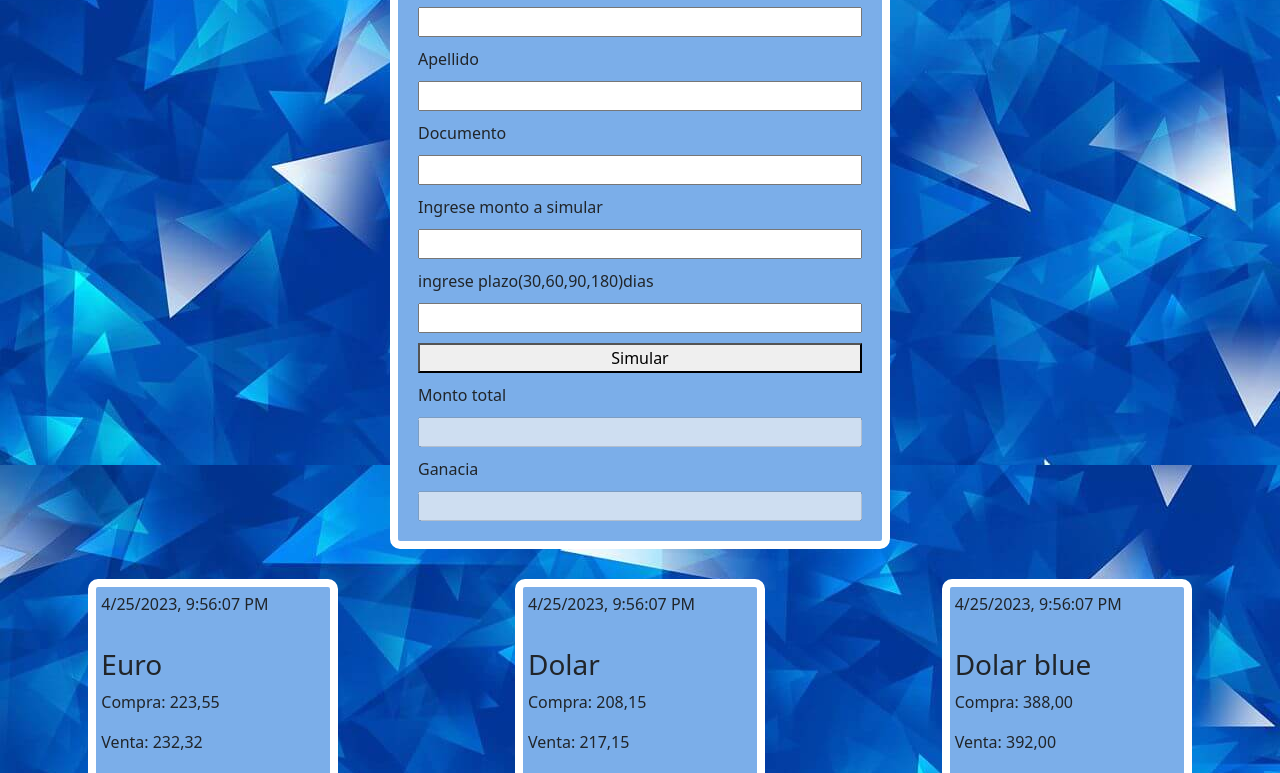
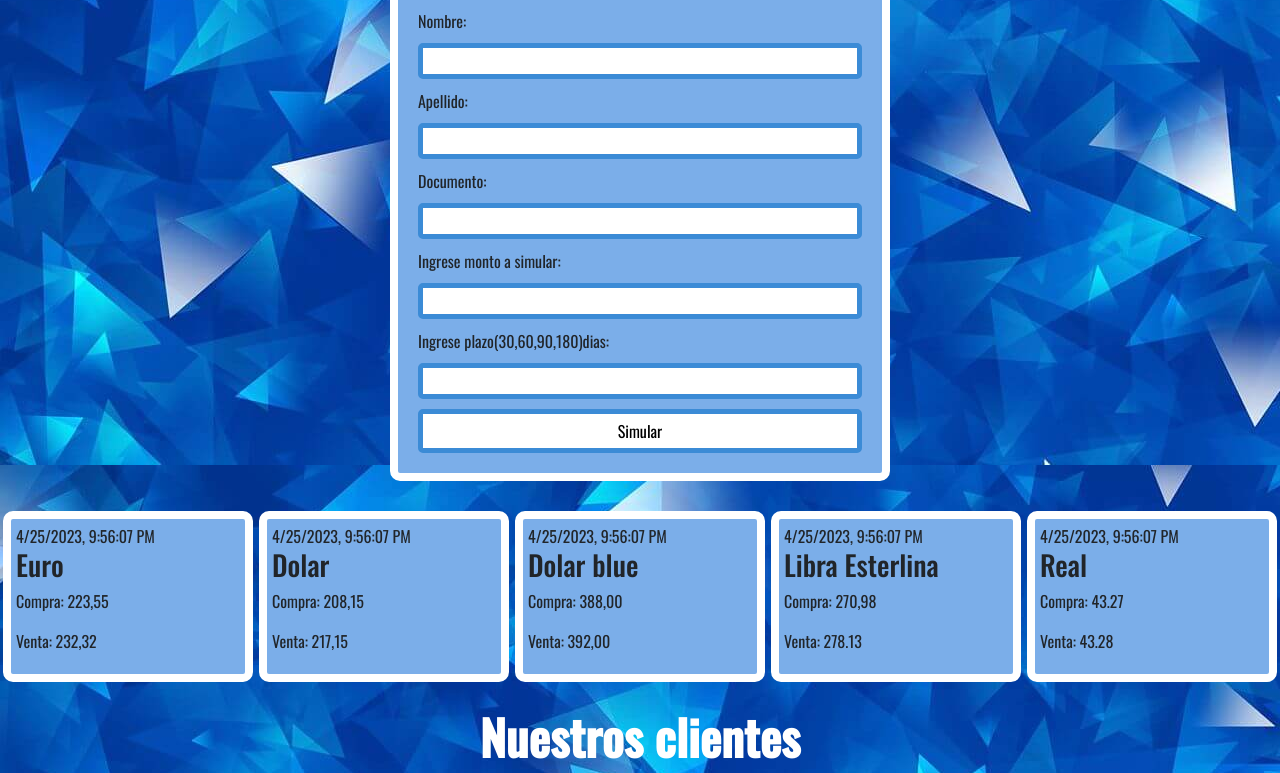
Before and after one commit to hectorlehmann/banco_argentina_proyecto_js, a plain HTML site: page index.html in a window 1280 px wide. Shown: the part 735-1508 px from the top of the page. Drawn offline with nearby package versions, Linux system fonts and the light colour scheme.

Commit message:
octava version

```diff
--- a/css/style.css
+++ b/css/style.css
@@ -107,6 +107,8 @@ html{height: 100%;}
 }
 
 .formatoFormulario{
+
+
         background-color: #7baee9;
         display: flex;
         flex-direction: column;
@@ -117,22 +119,57 @@ html{height: 100%;}
         margin: 20px auto;
         gap: 10px;
         border-radius: 10px;
+        font-family: 'Oswald', sans-serif;
+}
+
+.formatoFormulario input{
+        border: 5px solid rgb(59, 139, 214);
+        border-radius: 5px;
+        outline: none;
+}
+
+.boton{
+        background-color: white;
+        padding: 5px 10px;
+}
+
+.boton:hover{
+        background-color: #7baee9;
+        border: 5px solid white;
 }
 
 #contenedorDivisas{
         display: flex;
         flex-wrap: wrap;
+
 }
 .tarjetaEstiloDivisas{
+
+        font-family: 'Oswald', sans-serif;
         background-color: #7baee9;
         max-width: 250px;
         min-width: 250px;
         border: 0.5rem solid white;
         border-radius: 10px;
         padding: 5px;
-        margin: 10px auto;
+        margin: 10px auto ;
         display: flex;
-        flex-direction: column
+        flex-direction: column;
+
+
+
+
+
+}
+
+#segundoformulario{
+        display: none;
+}
+
+.aclaracionImportante{
+        color: red;
+        font-size: 15px;
+        font-style: italic;
 }
 
 /*footer*/
--- a/index.html
+++ b/index.html
@@ -70,32 +70,35 @@
 
 
       <section>
-        <h2>Simulador de plazo fijo</h2>
+        <h2 class="tituloTestimonio">Simulador de plazo fijo</h2>
         <form id="formulario" class="formatoFormulario">
 
-          <label for="">Nombre</label>
+          <label for="">Nombre:</label>
           <input type="text" name="nombre" required>
 
-          <label for="">Apellido</label>
+          <label for="">Apellido:</label>
           <input type="text" name="apellido" required>
 
-          <label for="">Documento</label>
+          <label for="">Documento:</label>
           <input type="number" name="documento" required>
 
 
-          <label for="">Ingrese monto a simular</label>
+          <label for="">Ingrese monto a simular:</label>
           <input id="monto" type="number" name="monto" required>
-          <label for="">ingrese plazo(30,60,90,180)dias</label>
-          <input type="text" id="dias" name="dias" required >
-
-          <button id="simular" type="button">Simular</button>
+          <label for="">Ingrese plazo(30,60,90,180)dias:</label>
+          <input type="text" id="dias" name="dias" required>
 
 
-          <label for="">Monto total</label>
-          <input type="text" id="montoTotal" disabled>
-          <label for="">Ganacia</label>
-          <input type="text" id="ganacia" disabled>
+          <input class="boton" type="submit" value="Simular" onclick="mostrarFormulario()">
 
+        </form>
+
+        <form  id="segundoformulario" class="formatoFormulario" >
+        <label for="">Monto total:</label>
+        <input type="text" id="montoTotal" disabled>
+        <label for="">Interes ganado:</label>
+        <input type="text" id="ganacia" disabled>
+        <p class="aclaracionImportante">*Aclaracion importante: TNA = 81% - Tené en cuenta que si tu stock de plazo fijo supera $10.000.000 o si contás con un crédito con tasa subsidiada, la TNA puede cambiar. Para más información contacta con nosotros</p>
         </form>
       </section>
 
--- a/js/main.js
+++ b/js/main.js
@@ -298,82 +298,103 @@ const datosClientes = []
 formulario.addEventListener("submit", (elemento) => {
     elemento.preventDefault()
     const datos = {
-         nombre : elemento.target.children["nombre"].value,
-         apellido : elemento.target.children["apellido"].value,
-         documento : elemento.target.children["documento"].value,
-         monto : elemento.target.children["monto"].value,
-         dias : elemento.target.children["dias"].value
+        nombre: elemento.target.children["nombre"].value,
+        apellido: elemento.target.children["apellido"].value,
+        documento: elemento.target.children["documento"].value,
+        monto: elemento.target.children["monto"].value,
+        dias: elemento.target.children["dias"].value
+
     }
+
     datosClientes.push(datos)
+    simular()
+    localStorage.setItem("datosClientes", JSON.stringify(datosClientes))
     formulario.reset()
     console.log(datosClientes)
 
 })
 
-const  interes = 0.78
+const interes = 0.81
 const montoTotal = document.getElementById("montoTotal")
 const ganancia = document.getElementById("ganacia")
-const simular = document.getElementById("simular")
- simular.addEventListener("click", () =>{
+
+
+const simular = () => {
+
     const monto = parseInt(document.getElementById("monto").value)
     const dias = document.getElementById("dias").value
 
 
 
     let resultado = 0
-    switch(dias){
+    switch (dias) {
         case "30":
             resultado = (monto * interes) / 12 + monto
-            montoTotal.value = "$"+  resultado
-            ganancia.value = "$"+  (resultado - monto)
+            montoTotal.value = "$" + resultado
+            ganancia.value = "$" + (resultado - monto)
             break
         case "60":
             resultado = (monto * interes) / 6 + monto
-            montoTotal.value = "$"+  resultado
-            ganancia.value = "$"+  (resultado - monto)
+            montoTotal.value = "$" + resultado
+            ganancia.value = "$" + (resultado - monto)
             break
         case "90":
             resultado = (monto * interes) / 4 + monto
-            montoTotal.value = "$"+  resultado
-            ganancia.value = "$"+  (resultado - monto)
+            montoTotal.value = "$" + resultado
+            ganancia.value = "$" + (resultado - monto)
             break
         case "180":
             resultado = (monto * interes) / 2 + monto
-            montoTotal.value = "$"+  resultado
-            ganancia.value = "$"+ (resultado - monto)
+            montoTotal.value = "$" + resultado
+            ganancia.value = "$" + (resultado - monto)
             break
         default:
             console.log("Error en la operacion")
 
     }
+}
+
+const mostrarFormulario = () =>{
+    document.getElementById("segundoformulario").style.display = "flex"
+}
 
 
- })
 
 const divisas = [
     {
-        nombre : "Euro",
-        compra : "223,55",
-        venta : "232,32"
+        nombre: "Euro",
+        compra: "223,55",
+        venta: "232,32"
     },
     {
-        nombre : "Dolar",
-        compra : "208,15",
-        venta : "217,15"
+        nombre: "Dolar",
+        compra: "208,15",
+        venta: "217,15"
     },
     {
-        nombre : "Dolar blue",
-        compra : "388,00",
-        venta : "392,00"
+        nombre: "Dolar blue",
+        compra: "388,00",
+        venta: "392,00"
+    },
+    {
+        nombre: "Libra Esterlina",
+        compra: "270,98",
+        venta: "278.13"
+    },
+
+    {
+        nombre: "Real",
+        compra: "43.27",
+        venta: "43.28"
     }
 ]
 const fecha = new Date()
 const contenedorDivisas = document.getElementById("contenedorDivisas")
-divisas.find((el) =>{
+divisas.find((el) => {
     const tarjetaDivisas = document.createElement("div")
     tarjetaDivisas.className = "tarjetaEstiloDivisas"
     tarjetaDivisas.innerHTML = `
-                                <p>${fecha.toLocaleString()}<p>
+                                ${fecha.toLocaleString()}
                                 <h3>${el.nombre}</h3>
                                 <p>Compra:  ${el.compra}</p>
                                 <p>Venta:  ${el.venta}</p>
@@ -381,4 +402,5 @@ divisas.find((el) =>{
     `
 
     contenedorDivisas.append(tarjetaDivisas)
+    localStorage.setItem("divisas", JSON.stringify(divisas))
 })
```
Lines whose indentation alone changed are shown as unchanged.
